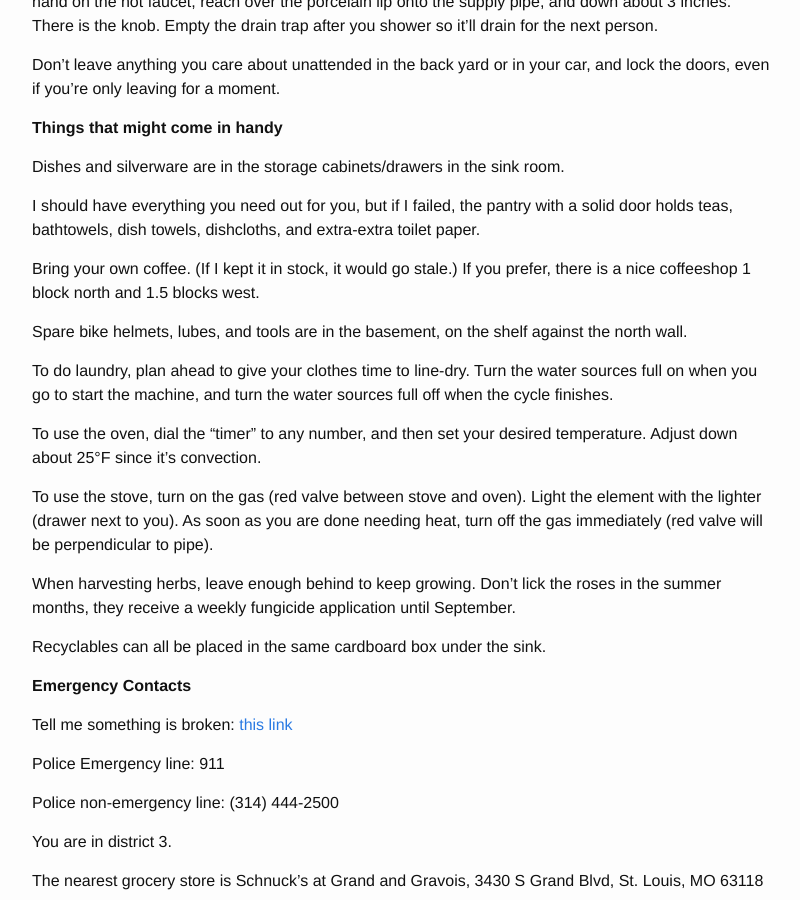
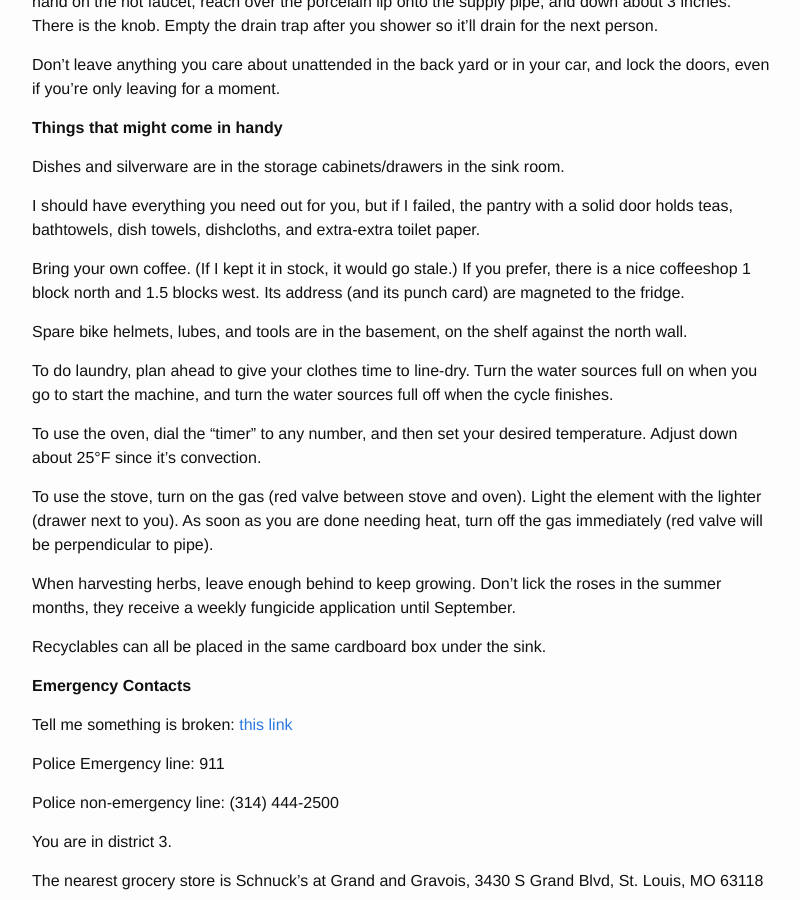
Before and after one commit to cranhandler/cranhandler.github.io, a Jekyll site: the page built from about/visiting.md, in a window 1280 px wide and 900 px high, scrolled down 484 px. Shown: the whole window, without its empty margins (238-1038 px from the left). Built offline with Jekyll 4.4.1, drawn with Linux system fonts in a browser that asks for light colours; our own code applies the rules of GitHub Pages for plain Markdown files.

Commit message:
Update visiting.md

```diff
--- a/about/visiting.md
+++ b/about/visiting.md
@@ -30,7 +30,7 @@ layout: default
 
  I should have everything you need out for you, but if I failed, the pantry with a solid door holds teas, bathtowels, dish towels, dishcloths, and extra-extra toilet paper.
 
- Bring your own coffee. (If I kept it in stock, it would go stale.) If you prefer, there is a nice coffeeshop 1 block north and 1.5 blocks west.
+ Bring your own coffee. (If I kept it in stock, it would go stale.) If you prefer, there is a nice coffeeshop 1 block north and 1.5 blocks west. Its address (and its punch card) are magneted to the fridge.
 
  Spare bike helmets, lubes, and tools are in the basement, on the shelf against the north wall.
 
```
